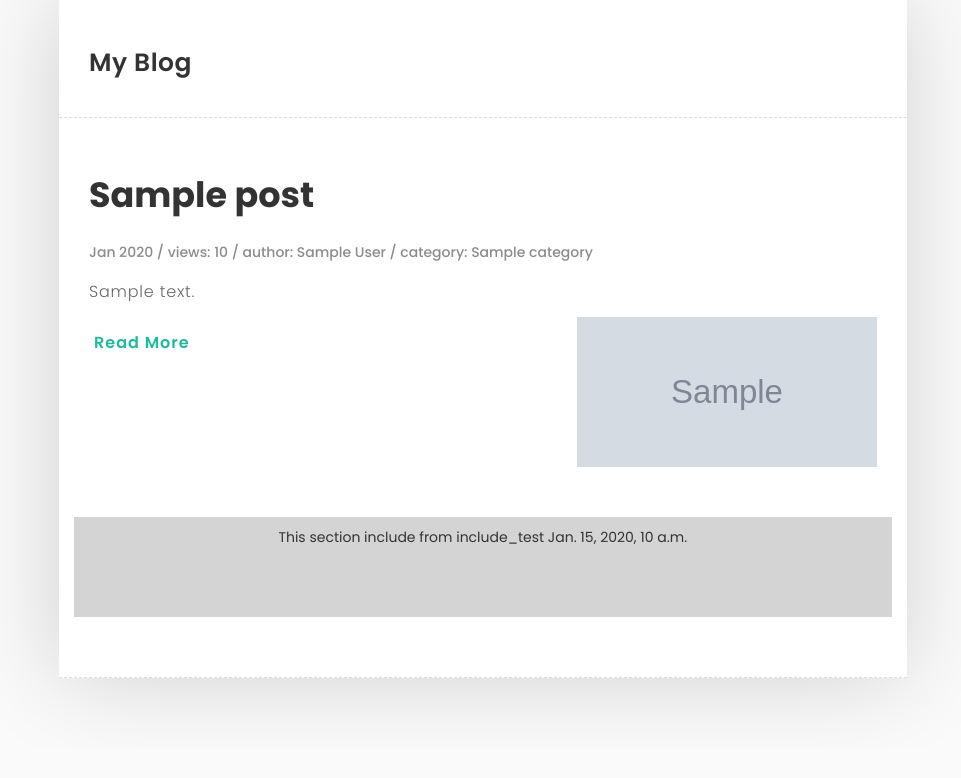
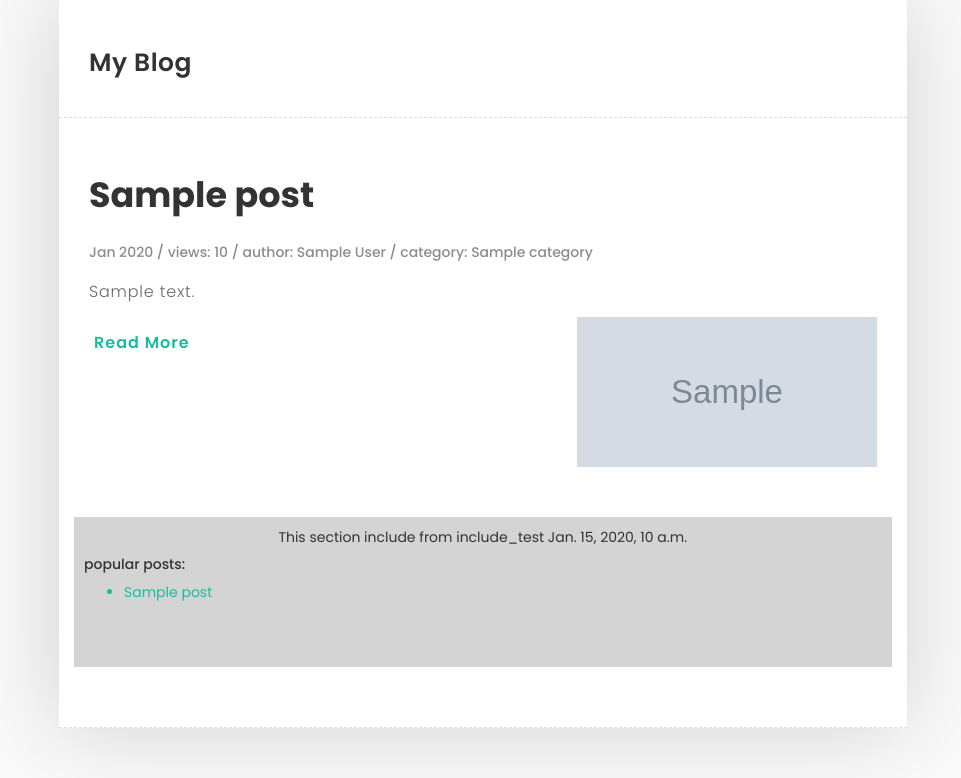
Before and after one commit to SaeedSaedi/Django_API, a Django app: page / in a window 1280 px wide. Shown: the part 51-829 px from the top of the page, without its empty margins (11-972 px from the left). Before the commit the page ends 753 px from the top, so only its background shows below. Run offline with Django 5.2, Linux system fonts and the light colour scheme; tables that the repository leaves empty hold one stand-in row (values such as "Sample post"); grey boxes marked "Sample" are stand-in pictures; some libraries are stand-ins or nearby versions.

Commit message:
load popular post in inc section

```diff
--- a/statics/css/style.css
+++ b/statics/css/style.css
@@ -1745,9 +1745,9 @@ blockquote {
 }
 .include{
     clear: both;
-    height: 100px;
+    height: 150px;
     background: #d4d4d4;
-    padding-top: 10px;
+    padding: 10px;
 }
 .include p{
     margin: 0 auto;
--- a/templates/blog/inc.html
+++ b/templates/blog/inc.html
@@ -1 +1,5 @@
-<div class="include"><p>This section include from include_test {{post.created_at }}</p></div>
+{% load blog_tags %}
+<div class="include"><p>This section include from include_test {{post.created_at }}</p>
+<h5>popular posts:</h5>
+{% popularposts %}
+</div>
--- a/templates/blog/single.html
+++ b/templates/blog/single.html
@@ -27,6 +27,5 @@
     </div>
     {% endif %}
     <p>total posts: {% totalposts %}</p>
-    <p>popular posts:</p>
-    {% popularposts %}
+
 {% endblock %}
```
